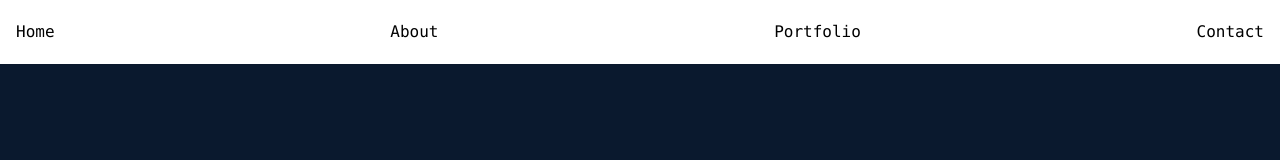
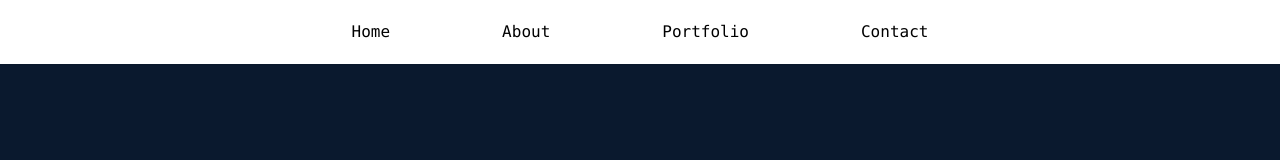
Before and after one commit to JeremiahSalley/portfoliov2, a React (Create React App) app in the folder portfolio/: page / in a window 1280 px wide. Shown: the top 160 px of the page. Built offline with nearby package versions, Linux system fonts and the light colour scheme.

Commit message:
finished

```diff
--- a/portfolio/package.json
+++ b/portfolio/package.json
@@ -5,13 +5,16 @@
   "dependencies": {
     "@craco/craco": "^6.1.1",
     "@material-ui/core": "^4.11.3",
+    "@material-ui/icons": "^4.11.2",
     "@testing-library/jest-dom": "^5.11.10",
     "@testing-library/react": "^11.2.6",
     "@testing-library/user-event": "^12.8.3",
+    "emailjs-com": "^2.6.4",
     "react": "^17.0.2",
     "react-dom": "^17.0.2",
     "react-router-dom": "^5.2.0",
     "react-scripts": "4.0.3",
+    "react-scroll": "^1.8.2",
     "react-typing-effect": "^2.0.5",
     "web-vitals": "^1.1.1"
   },
--- a/portfolio/src/App.js
+++ b/portfolio/src/App.js
@@ -4,6 +4,7 @@ import Navbar from './Components/navBar';
 import Home from './Components/Home';
 import About from './Components/About';
 import Projects from './Components/Projects';
+import Contact from './Components/Contact';
 
 function App() {
   return (
@@ -12,6 +13,7 @@ function App() {
       <Home />
       <About />
       <Projects />
+      <Contact />
     </>
   );
 }
--- a/portfolio/src/Components/About.js
+++ b/portfolio/src/Components/About.js
@@ -1,12 +1,16 @@
 import React from "react";
 import profilepic from "../images/profilepic.JPG";
+
 function About() {
   return (
+    <>
+
       <div
         className=" h-screen flex items-center justify-center"
         style={{
-        background: '#0A192E'
+          background: "#0A192E",
         }}
+        id="/about"
       >
         <div className="border-double border-4 border-white text-white p-10 text-xl animate-pulse">
           <h4 className="mb-3">Hey there,</h4>
@@ -15,14 +19,14 @@ function About() {
             Full Stack Web <u>Developer</u>{" "}
           </h3>
           <p>
-          I'm currently in the Army National Guard I do hold a secret clearance
-          I'm a full stack web developer. <br />I have a passion for
+            I'm currently in the Army National Guard I do hold a secret
+            clearance I'm a full stack web developer. <br />I have a passion for
             programming. I graduated from General Assembly, which I build upon
             previous skills
             <br />
             and develope new skills and concepts.
           </p>
-        <ol className='list-disc mt-6 grid justify-center grid-cols-4 '>
+          <ol className="list-disc mt-6 grid justify-center grid-cols-4 ">
             <li>Html</li>
             <li>Css</li>
             <li>JavaScript es6</li>
@@ -34,9 +38,10 @@ function About() {
           </ol>
         </div>
         <div className="border-double border-4 border-white ml-6">
-        <img src={profilepic} alt="profilepic" className='float-right w-72'/>
+          <img src={profilepic} alt="profilepic" className="float-right w-72" />
         </div>
       </div>
+    </>
   );
 }
 
--- /dev/null
+++ b/portfolio/src/Components/Contact.js
@@ -0,0 +1,98 @@
+import React from "react";
+import emailjs from "emailjs-com";
+import GitHubIcon from "@material-ui/icons/GitHub";
+import LinkedInIcon from "@material-ui/icons/LinkedIn";
+import grey from "@material-ui/core/colors/grey";
+
+function Contact() {
+  function sendEmail(e) {
+    e.preventDefault();
+
+    emailjs
+      .sendForm(
+        "Gmail",
+        "template_y2nt3nf",
+        e.target,
+        "user_4gUugD20CyDJhLpGInELA"
+      )
+      .then(
+        (result) => {
+          console.log(result.text);
+        },
+        (error) => {
+          console.log(error.text);
+        }
+      );
+    e.target.reset();
+  }
+
+  return (
+    <>
+    <div
+      className="h-screen flex items-center justify-center"
+      style={{
+        background: "#0A192E",
+      }} id='/contact'
+    >
+      <div>
+        <h1 className="text-6xl font-mono text-gray-300 mb-10">
+          Let's Contact!
+        </h1>
+        <div className="container">
+          <form onSubmit={sendEmail}>
+            <div className="row pt-5 mx-auto">
+              <div className="col-8 form-group mx-auto ">
+                <input
+                  type="text"
+                  className="form-control w-96 h-10"
+                  placeholder="Name"
+                  name="name"
+                />
+              </div>
+              <div className="col-8 form-group pt-2 mx-auto">
+                <input
+                  type="email"
+                  className="form-control w-96 h-10"
+                  placeholder="Email Address"
+                  name="email"
+                />
+              </div>
+              <div className="col-8 form-group pt-2 mx-auto">
+                <input
+                  type="text"
+                  className="form-control w-96 h-10"
+                  placeholder="Subject"
+                  name="subject"
+                />
+              </div>
+              <div className="col-8 form-group pt-2 mx-auto">
+                <textarea
+                  className="form-control w-96"
+                  id=""
+                  cols="30"
+                  rows="8"
+                  placeholder="Your message "
+                  name="message"
+                ></textarea>
+              </div>
+              <div className="col-8 pt-3 mx-auto">
+                <input
+                  type="submit"
+                  className="btn btn-info inline-block bg-gray-200 rounded-full px-3 py-1 text-sm font-semibold text-gray-700 mr-2 mb-2 cursor-pointer"
+                  value="Send Message"
+                ></input>
+              </div>
+            </div>
+          </form>
+        </div>
+      </div>
+      <div className='grid grid-cols-1 gap-6'>
+        <GitHubIcon style={{ color: grey[300] }} fontSize="large" />
+        <LinkedInIcon fontSize="large" style={{ color: grey[300] }} />
+      </div>
+    </div>
+    </>
+  );
+}
+
+export default Contact;
--- a/portfolio/src/Components/Home.js
+++ b/portfolio/src/Components/Home.js
@@ -1,12 +1,17 @@
 import React from "react";
 import ReactTypingEffect from "react-typing-effect";
 
+
 function Home() {
   return (
-    <div className="h-screen flex items-center justify-center"
+    <>
+      <div
+        className="h-screen flex items-center justify-center"
         style={{
-        background: '#0A192E'
-    }}>
+          background: "#0A192E",
+        }}
+        id="/"
+      >
         <h1 className="text-6xl font-mono text-gray-300">Jeremiah Salley</h1>
         <ReactTypingEffect
           className="mt-40 text-4xl font-mono text-gray-200"
@@ -15,6 +20,7 @@ function Home() {
           eraseDelay={700}
         />
       </div>
+    </>
   );
 }
 
--- a/portfolio/src/Components/Projects.js
+++ b/portfolio/src/Components/Projects.js
@@ -4,13 +4,16 @@ import NbaGraph from "../images/nbaGraph.png";
 import Motivational from "../images/MotivationalQuotes.png";
 import NetflixClone from "../images/popcornTime.png";
 
+
 function Projects() {
   return (
+    <>
+
     <div
       className="h-screen flex items-center justify-center text-white font-mono"
       style={{
         background: "#0A192E",
-      }}
+      }} id='/portfolio'
     >
       <div className="p-10 grid grid-cols-1 sm:grid-cols-1 md:grid-cols-3 lg:grid-cols-3 xl:grid-cols-3 gap-5">
         {/* <!--Card 1--> */}
@@ -106,6 +109,7 @@ function Projects() {
         </div>
       </div>
     </div>
+    </>
   );
 }
 
--- a/portfolio/src/Components/navBar.js
+++ b/portfolio/src/Components/navBar.js
@@ -1,17 +1,61 @@
 import React from "react";
-import { Link } from "react-router-dom";
+// import { Link } from "react-router-dom";
+import { Link } from "react-scroll";
 
 function Navbar() {
   return (
-    <nav
-      className="flex justify-between items-center h-16 bg-white text-black relative shadow-sm font-mono"
-      role="navigation"
-    >
-      <Link to="/" className='p-4'>Home</Link>
-      <Link to="/about" className='p-4'>About</Link>
-      <Link to="/portfolio" className='p-4'>Portfolio</Link>
-      <Link to="/contact" className='p-4'>Contact</Link>
-    </nav>
+    <div className="fixed left-0 right-0">
+      <nav
+        className="fixed flex justify-center items-center h-16 bg-white text-black
+        relative shadow-sm font-mono "
+        role="navigation"
+      >
+        <Link
+          activeClass="active"
+          to="/"
+          spy={true}
+          smooth={true}
+          offset={0}
+          duration={500}
+          className="p-14"
+        >
+          Home
+        </Link>
+        <Link
+          activeClass="active"
+          to="/about"
+          spy={true}
+          smooth={true}
+          offset={-50}
+          duration={500}
+          className="p-14"
+        >
+          About
+        </Link>
+        <Link
+          activeClass="active"
+          to="/portfolio"
+          spy={true}
+          smooth={true}
+          offset={-50}
+          duration={500}
+          className="p-14"
+        >
+          Portfolio
+        </Link>
+        <Link
+          activeClass="active"
+          to="/contact"
+          spy={true}
+          smooth={true}
+          offset={-50}
+          duration={500}
+          className="p-14"
+        >
+          Contact
+        </Link>
+      </nav>
+    </div>
   );
 }
 
```
Also changed, not shown: 1 other file (tests, documents, lock files or other folders). Lines whose indentation alone changed are shown as unchanged.
